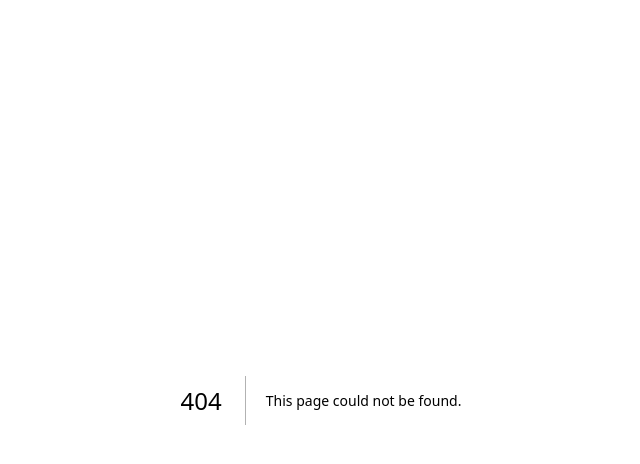
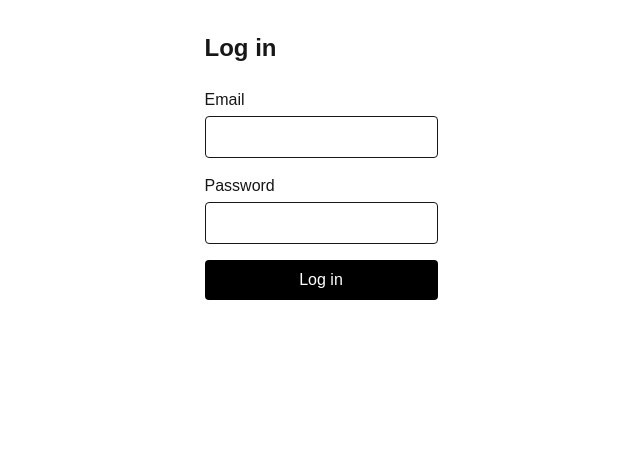
Before and after one commit to mbarradev-debug/tasklane, a Next.js app in the folder apps/web/: page /login in a window 1280 px wide. Before the commit this address had no page. Shown: the top 464 px of the page, without its empty margins (319-959 px from the left). Built offline with nearby package versions, Linux system fonts and the light colour scheme.

Commit message:
feat(web): add login page with error message

```diff
--- /dev/null
+++ b/apps/web/app/login/page.tsx
@@ -0,0 +1,46 @@
+// Página de Next.js: componente de servidor (no lleva 'use client')
+export default async function LoginPage({
+  searchParams,
+}: {
+  searchParams: Promise<{ error?: string }>;
+}) {
+  const { error } = await searchParams; // '1' si viene de un login fallido; undefined si no
+
+  return (
+    <main className="mx-auto max-w-sm p-8">
+      <h1 className="mb-6 text-2xl font-semibold">Log in</h1>
+
+      {error && (
+        <p className="mb-4 rounded bg-red-50 px-3 py-2 text-red-700">
+          Invalid email or password
+        </p>
+      )}
+
+      <form method="POST" action="/api/login" className="flex flex-col gap-4">
+        <label className="flex flex-col gap-1">
+          Email
+          <input
+            name="email"
+            type="email"
+            required
+            className="rounded border px-3 py-2"
+          />
+        </label>
+
+        <label className="flex flex-col gap-1">
+          Password
+          <input
+            name="password"
+            type="password"
+            required
+            className="rounded border px-3 py-2"
+          />
+        </label>
+
+        <button type="submit" className="rounded bg-black px-3 py-2 text-white">
+          Log in
+        </button>
+      </form>
+    </main>
+  );
+}
```
